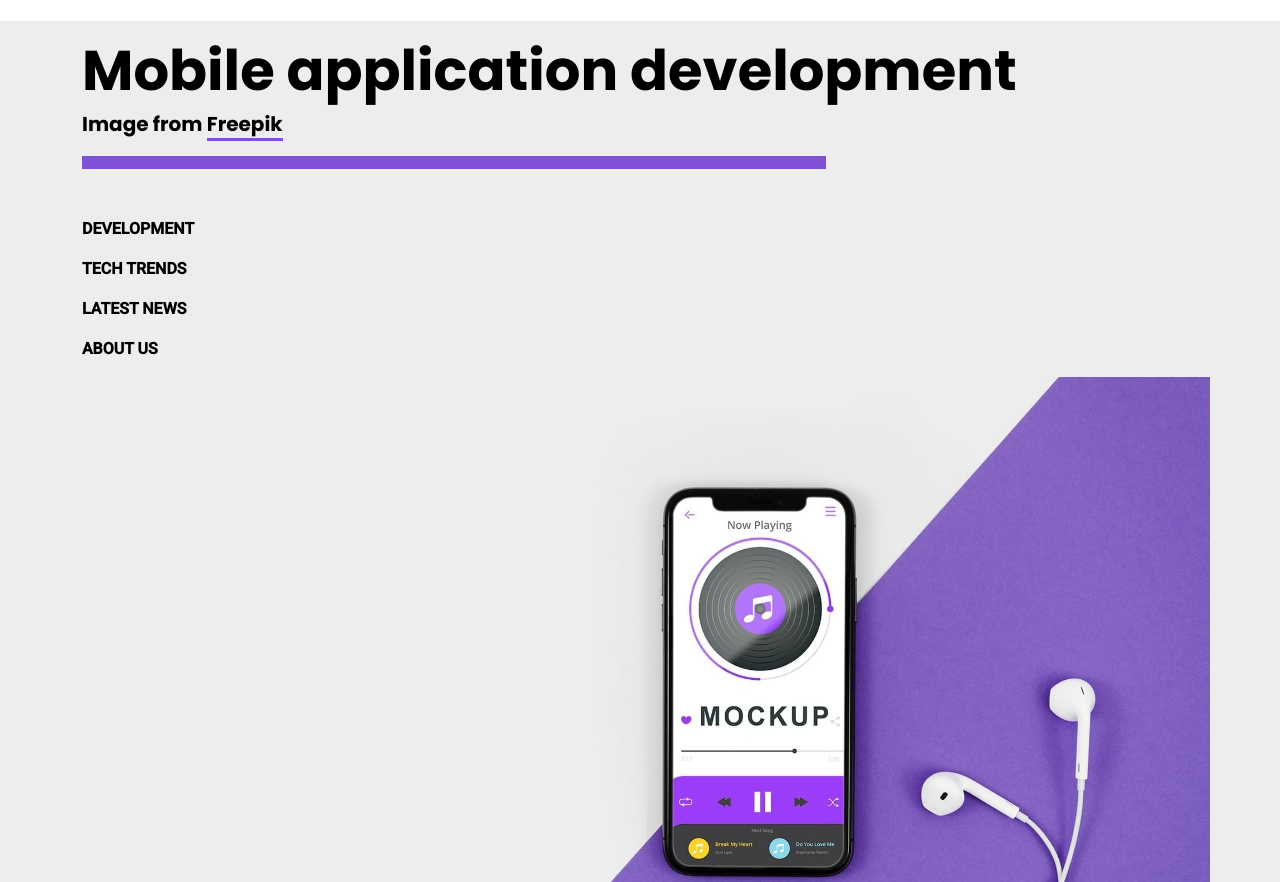
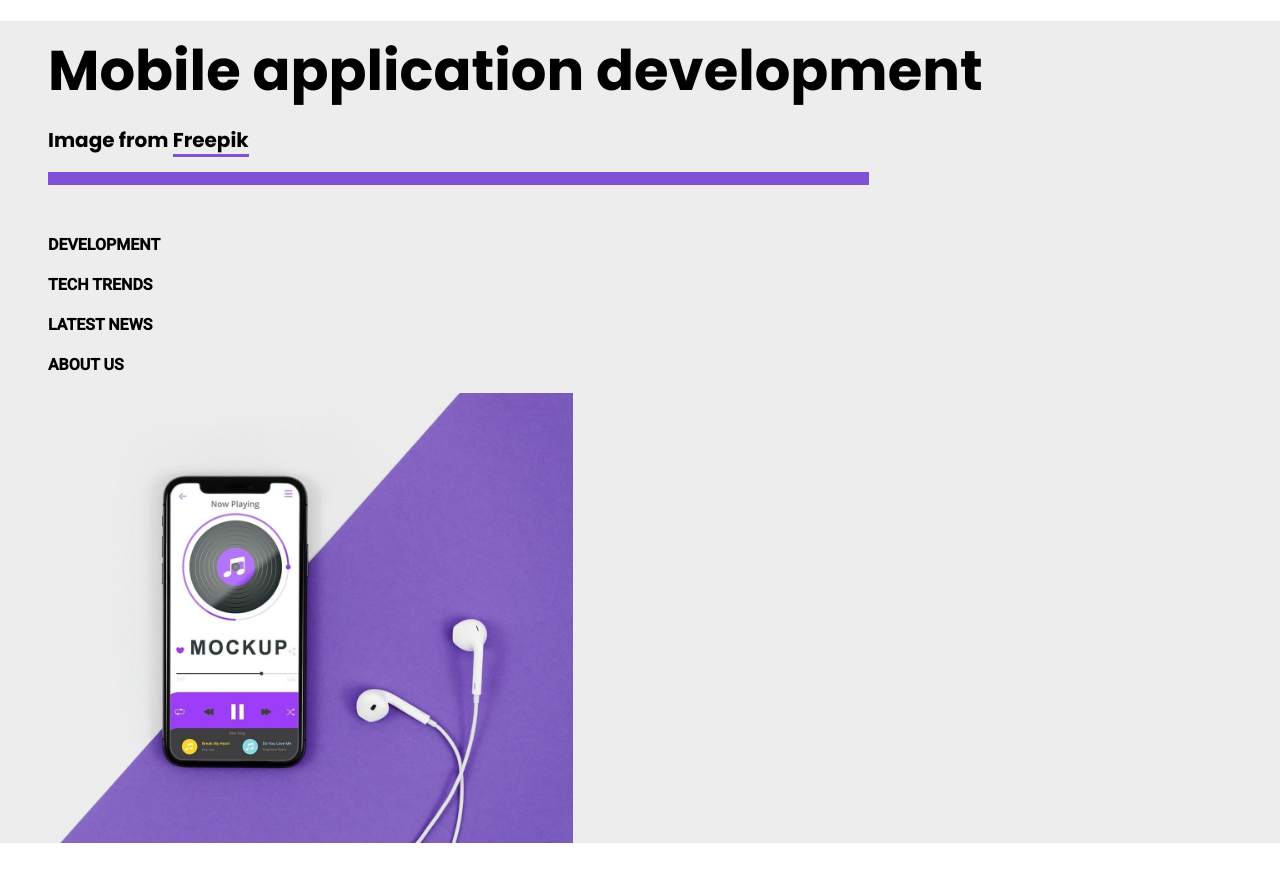
Before and after one commit to dang1707vu/nicepage2, a website: page index.html in a window 1280 px wide. Shown: the part 70-952 px from the top of the page. Drawn offline with nearby package versions, Linux system fonts and the light colour scheme.

Commit message:
adjustment hero

```diff
--- a/index.html
+++ b/index.html
@@ -48,10 +48,10 @@
 
   <!-- Hero Section -->
   <section class="hero bg-light text-black pt-3">
-    <div class="container">
+    <div class="containerHero ms-5">
         <div class="row">
             <div class="col-xs-12">
-                <h2 class="fw-bolder display-4">
+                <h2 class="fw-bolder display-4 mb-4">
                     <strong>Mobile application development</strong>
                 </h2>
                 <h5>
@@ -65,9 +65,8 @@
                     <p>ABOUT US</p>
                 </div>
             </div>
-            <div class="container p-0 m-0">
-              <div class="col-12 heroImg p-0 m-0" style="height: 600px;"></div>
-            </div>
+              <div class="col-12 p-0 m-0">
+              <img src="/images/bg-hero.jpg" class="heroImg" alt=""></div>
         </div>
     </div>
 </section>
--- a/main.scss
+++ b/main.scss
@@ -50,9 +50,6 @@ p {
 
 
 //Hero Section
-.hero {
-    height: 100%;
-}
 
 .borderH {
     margin-top: 20px;
@@ -62,10 +59,10 @@ p {
 }
 
 .heroImg {
-    background-image: url(/images/bg-hero.jpg);
+    height: 450px;
     background-size: contain;
     background-repeat: no-repeat;
-    background-position: center right;
+    background-position: bottom right;
     object-fit: cover;
     background-attachment: inherit;
 }
```
Also changed, not shown: style.css, 1 other file.
